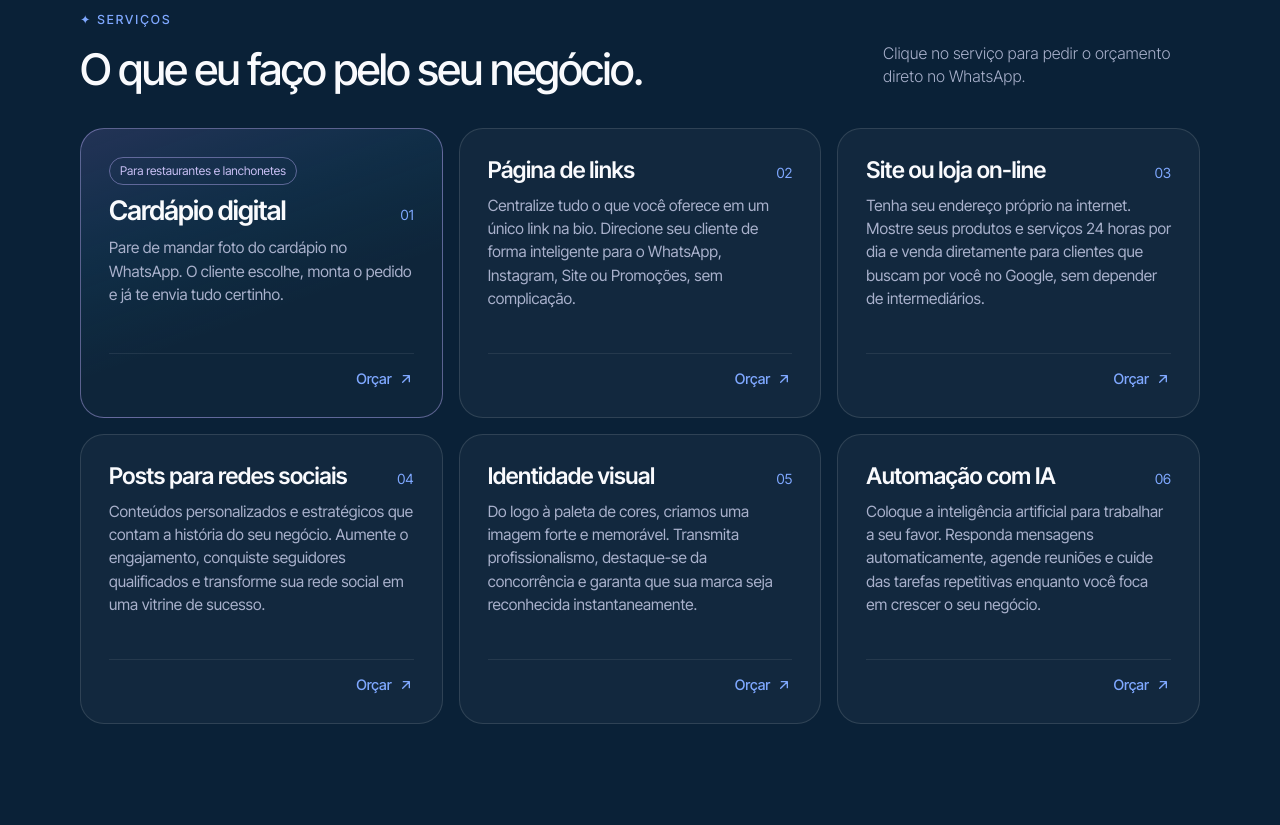
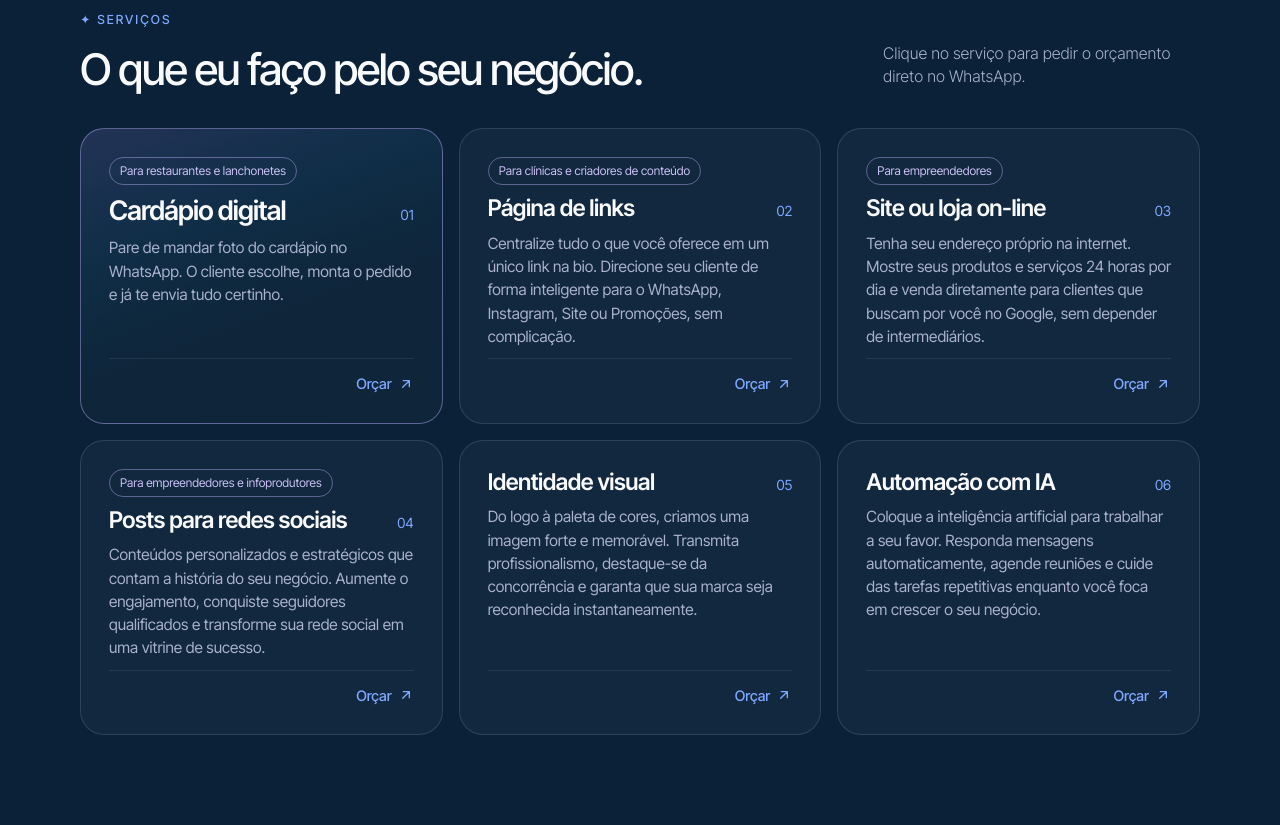
Before and after one commit to talliscarvalho/talliscarvalho.github.io, a plain HTML site: page bio/index.html in a window 1280 px wide. Shown: the part 700-1525 px from the top of the page. Drawn offline with Linux system fonts and the light colour scheme.

Commit message:
Bio: público-alvo nos cards 02 a 04
Co-Authored-By: Claude Opus 5.5 <noreply@anthropic.com>
Claude-Session: https://claude.ai/code/session_01UiifhsjxpajiS5KqWbJRWk

```diff
--- a/bio/index.html
+++ b/bio/index.html
@@ -318,12 +318,12 @@
     } catch(e){}
   }
 
-  // [título, texto, (sem uso), nome do serviço na mensagem, destaque]
+  // [título, texto, (sem uso), nome do serviço na mensagem, destaque, público]
   var svcs = [
-    ["Cardápio digital", "Pare de mandar foto do cardápio no WhatsApp. O cliente escolhe, monta o pedido e já te envia tudo certinho.", null, "cardápio digital interativo", true],
-    ["Página de links", "Centralize tudo o que você oferece em um único link na bio. Direcione seu cliente de forma inteligente para o WhatsApp, Instagram, Site ou Promoções, sem complicação.", null, "página de links"],
-    ["Site ou loja on-line", "Tenha seu endereço próprio na internet. Mostre seus produtos e serviços 24 horas por dia e venda diretamente para clientes que buscam por você no Google, sem depender de intermediários.", null, "landing page ou site"],
-    ["Posts para redes sociais", "Conteúdos personalizados e estratégicos que contam a história do seu negócio. Aumente o engajamento, conquiste seguidores qualificados e transforme sua rede social em uma vitrine de sucesso.", null, "design para mídias sociais"],
+    ["Cardápio digital", "Pare de mandar foto do cardápio no WhatsApp. O cliente escolhe, monta o pedido e já te envia tudo certinho.", null, "cardápio digital interativo", true, "Para restaurantes e lanchonetes"],
+    ["Página de links", "Centralize tudo o que você oferece em um único link na bio. Direcione seu cliente de forma inteligente para o WhatsApp, Instagram, Site ou Promoções, sem complicação.", null, "página de links", false, "Para clínicas e criadores de conteúdo"],
+    ["Site ou loja on-line", "Tenha seu endereço próprio na internet. Mostre seus produtos e serviços 24 horas por dia e venda diretamente para clientes que buscam por você no Google, sem depender de intermediários.", null, "landing page ou site", false, "Para empreendedores"],
+    ["Posts para redes sociais", "Conteúdos personalizados e estratégicos que contam a história do seu negócio. Aumente o engajamento, conquiste seguidores qualificados e transforme sua rede social em uma vitrine de sucesso.", null, "design para mídias sociais", false, "Para empreendedores e infoprodutores"],
     ["Identidade visual", "Do logo à paleta de cores, criamos uma imagem forte e memorável. Transmita profissionalismo, destaque-se da concorrência e garanta que sua marca seja reconhecida instantaneamente.", null, "identidade visual"],
     ["Automação com IA", "Coloque a inteligência artificial para trabalhar a seu favor. Responda mensagens automaticamente, agende reuniões e cuide das tarefas repetitivas enquanto você foca em crescer o seu negócio.", null, "automação com IA"]
   ];
@@ -333,7 +333,7 @@
     a.className = "svc" + (s[4] ? " feat" : "");
     a.href = wa("Olá, Tallis! Quero um orçamento de " + s[3] + ".");
     a.target = "_blank"; a.rel = "noopener";
-    a.innerHTML = (s[4] ? '<span class="badge">Para restaurantes e lanchonetes</span>' : "") +
+    a.innerHTML = (s[5] ? '<span class="badge">' + s[5] + "</span>" : "") +
       '<div class="row1"><h3>' + s[0] + '</h3><span class="num" aria-hidden="true">0' + (i + 1) + "</span></div>" +
       "<p>" + s[1] + "</p>" +
       '<div class="row2"><span class="go">Orçar ' + arrow + "</span></div>";
```
